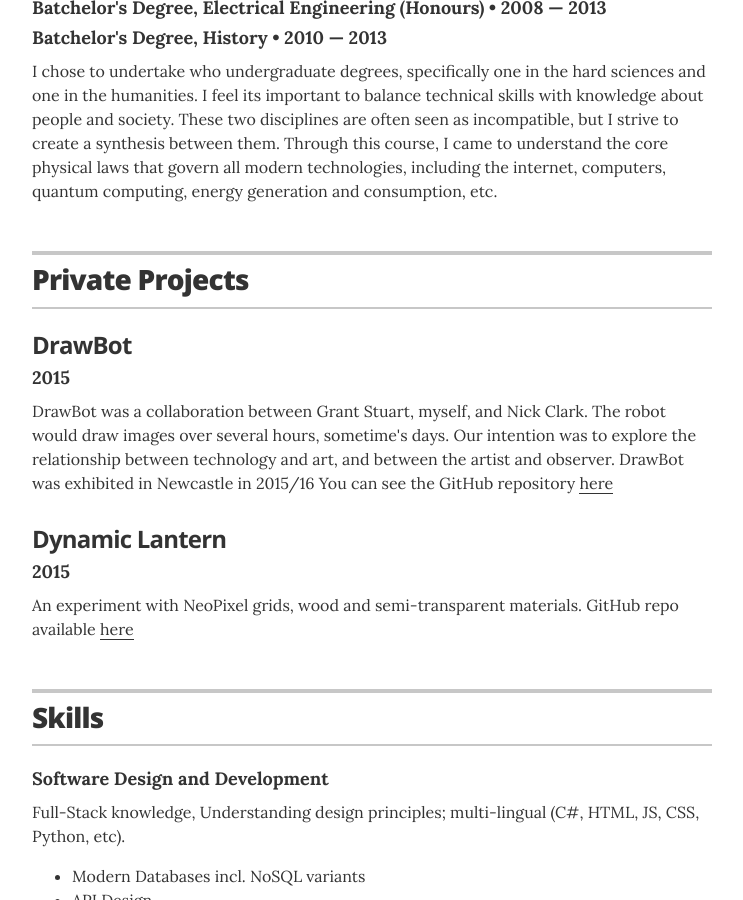
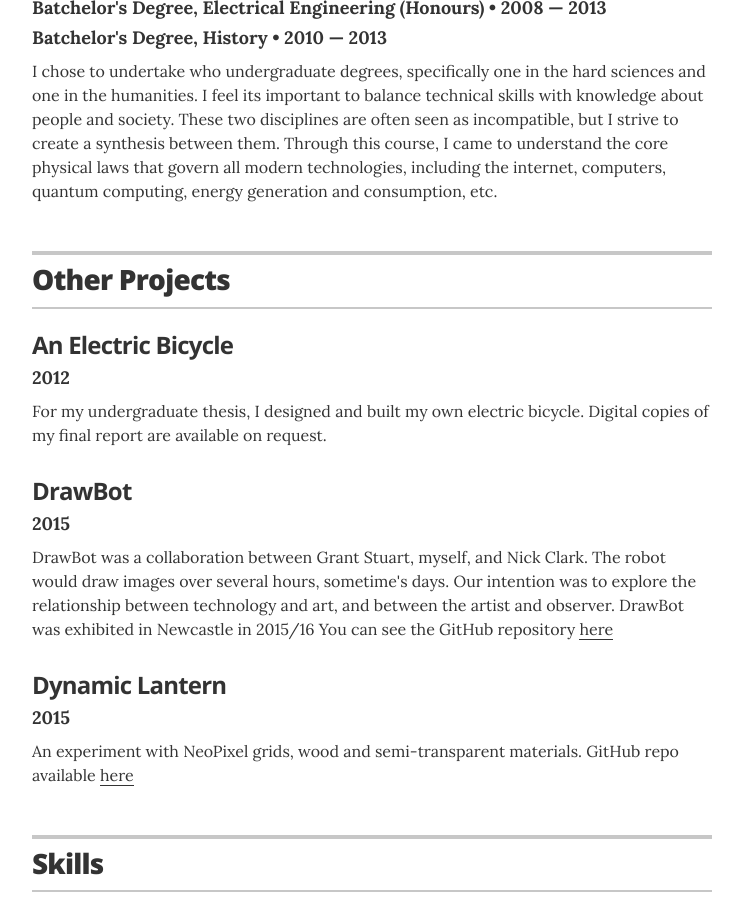
Before and after one commit to xtellurian/z_resume_archive, a Jekyll site: the page built from index.html, in a window 1280 px wide and 900 px high, scrolled down 1719 px. Shown: the whole window, without its empty margins (268-1011 px from the left). Built offline with Jekyll 4.4.1, drawn with Linux system fonts in a browser that asks for light colours.

Commit message:
added electric bicycle ref

```diff
--- a/_layouts/resume.html
+++ b/_layouts/resume.html
@@ -137,8 +137,15 @@
       <section class="content-section">
 
         <header class="section-header">
-          <h2>Private Projects</h2>
+          <h2>Other Projects</h2>
         </header>
+
+        <div class="resume-item">
+          <h3 class="resume-item-title">An Electric Bicycle</h3>
+          <h4 class="resume-item-details">2012</h4>
+          <p class="resume-item-copy">For my undergraduate thesis, I designed and built my own electric bicycle. Digital copies of my final report are available on request.
+          </p>
+        </div>
 
         <div class="resume-item">
           <h3 class="resume-item-title">DrawBot</h3>
```
